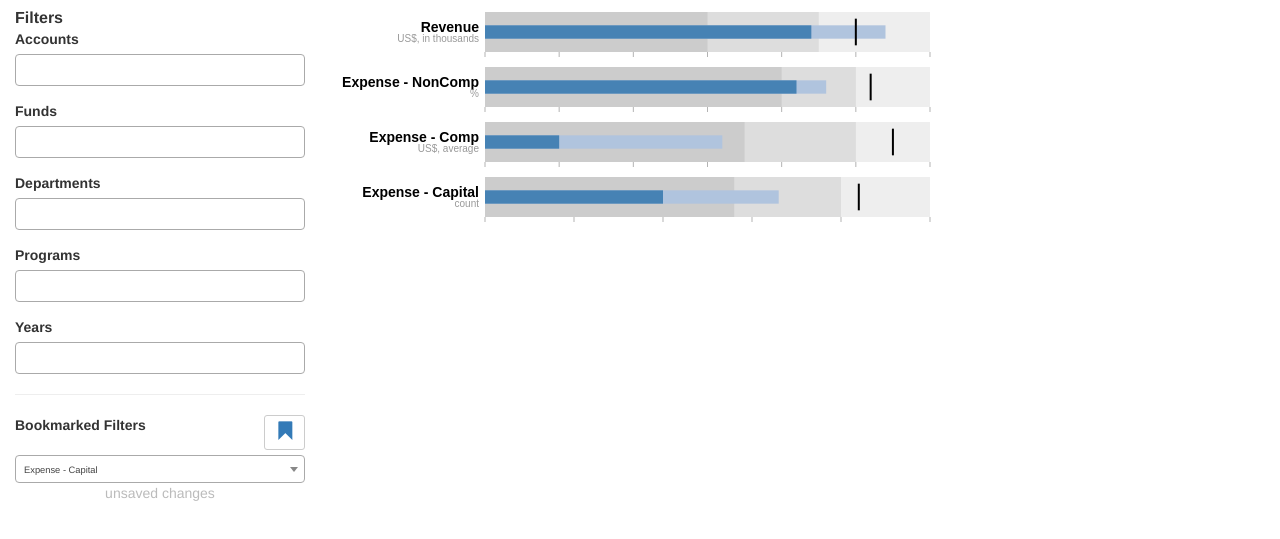
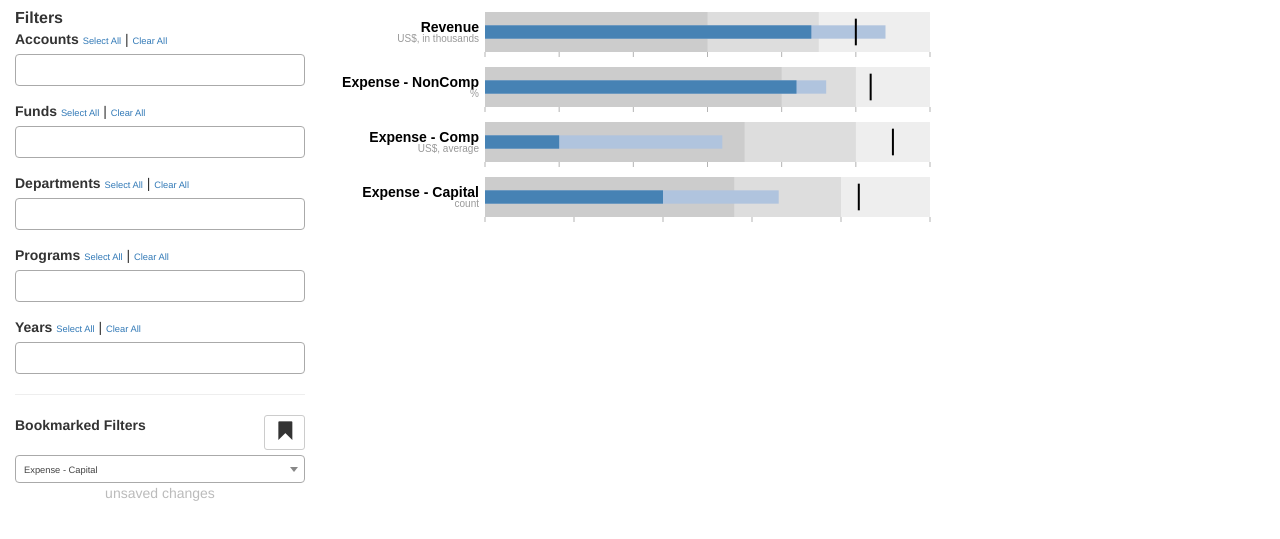
Before and after one commit to likeshumidity/MICABudget, a plain HTML site: page index.html in a window 1280 px wide. Shown: the part 53-592 px from the top of the page. Drawn offline with nearby package versions, Linux system fonts and the light colour scheme.

Commit message:
fixed bookmark clicking issue

```diff
--- a/index.html
+++ b/index.html
@@ -37,7 +37,7 @@
   <nav class="navbar navbar-inverse navbar-fixed-top">
     <div class="container-fluid">
       <div class="navbar-header">
-        <h1><a class="navbar-brand" href="#">MICA Budget Viewer</a></h1>
+        <h1><a class="navbar-brand" href="">MICA Budget Viewer</a></h1>
         <button type="button"
           class="navbar-toggle collapsed"
           data-toggle="collapse"
@@ -72,38 +72,50 @@
           <h2>Filters</h2>
           <div class="form-group">
             <label for="filter-accounts">Accounts</label>
+            <a id="accounts-select-all">Select All</a> |
+            <a id="accounts-clear-all">Clear All</a>
             <select id="filter-accounts" multiple>
             </select>
           </div>
           <div class="form-group">
             <label for="filter-funds">Funds</label>
+            <a id="funds-select-all">Select All</a> |
+            <a id="funds-clear-all">Clear All</a>
             <select id="filter-funds" multiple>
             </select>
           </div>
           <div class="form-group">
             <label for="filter-departments">Departments</label>
+            <a id="departments-select-all">Select All</a> |
+            <a id="departments-clear-all">Clear All</a>
             <select id="filter-departments" multiple>
             </select>
           </div>
           <div class="form-group">
             <label for="filter-programs">Programs</label>
+            <a id="programs-select-all">Select All</a> |
+            <a id="programs-clear-all">Clear All</a>
             <select id="filter-programs" multiple>
             </select>
           </div>
           <div class="form-group">
             <label for="filter-years">Years</label>
+            <a id="years-select-all">Select All</a> |
+            <a id="years-clear-all">Clear All</a>
             <select id="filter-years" multiple>
             </select>
           </div>
           <hr>
           <div class="form-group">
             <label for="choose-bookmarks">Bookmarked Filters</label>
-            <button type="button" id="nav-bookmark"
-                                  class="btn btn-default btn-sm pull-right"
-                                  aria-label="Edit Bookmark">
-              <a href="#bookmark"><i class="glyphicon glyphicon-bookmark"
-                                     aria-hidden="true"></i></a>
-            </button>
+            <a href="#bookmark">
+              <button type="button" id="nav-bookmark"
+                      class="btn btn-default btn-sm pull-right"
+                      aria-label="Edit Bookmark">
+                <i class="glyphicon glyphicon-bookmark"
+                   aria-hidden="true"></i>
+              </button>
+            </a>
             <select id="choose-bookmarks">
             </select>
             <p class="clearfix notice-unsaved">unsaved changes</p>
```
Also changed, not shown: sections/bookmark.html (+6 -2 lines).
